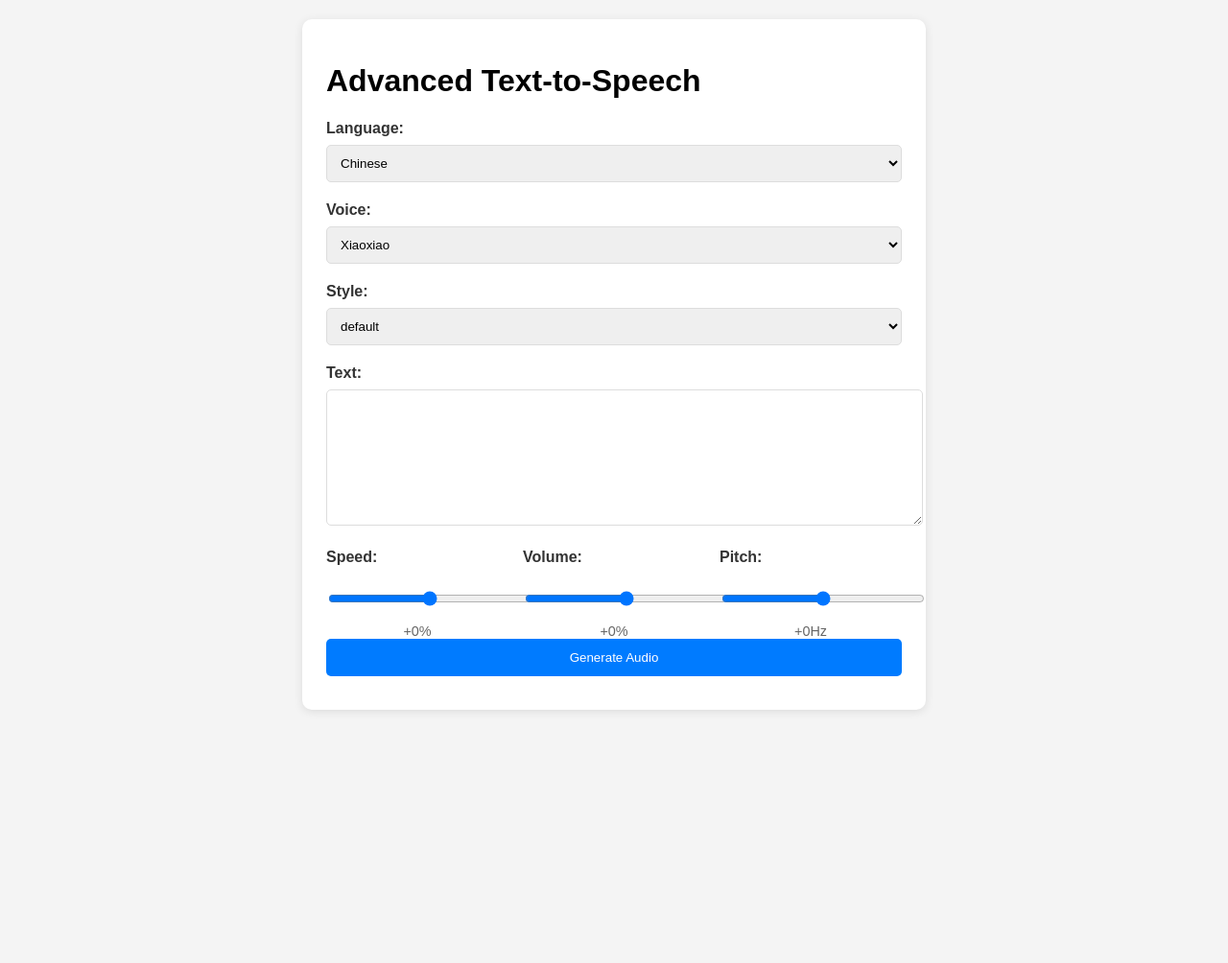
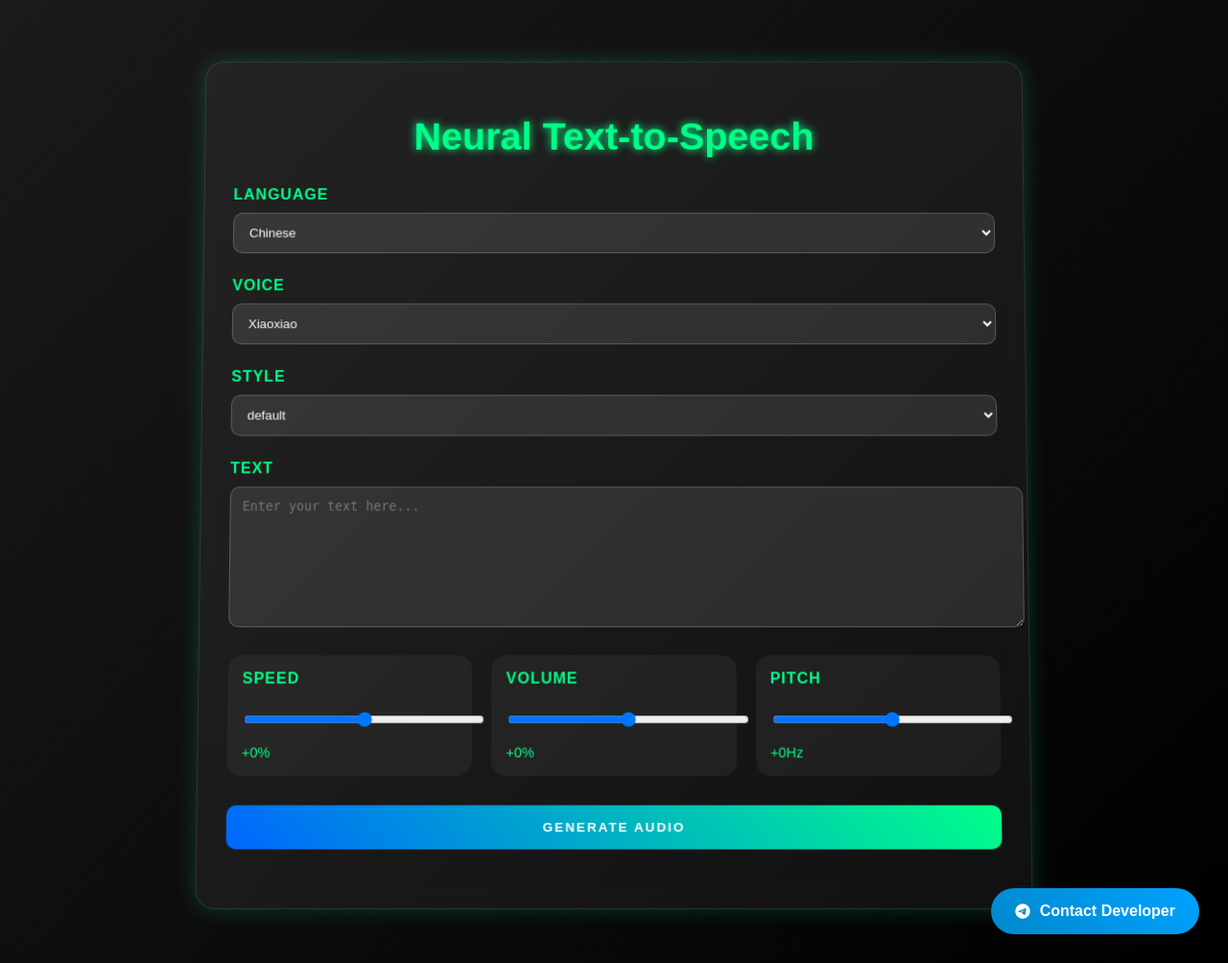
Before and after one commit to abhisheksalv2003/Gemini-pro, a Flask app: page / in a window 1280 px wide. Shown: the whole page at 96% size. Before the commit the page ends 742 px from the top, so only its background shows below. Run offline with Flask 3, Linux system fonts and the light colour scheme.

Commit message:
Update index.html
new ui of webpage

```diff
--- a/templates/index.html
+++ b/templates/index.html
@@ -3,58 +3,230 @@
 <head>
     <meta charset="UTF-8">
     <meta name="viewport" content="width=device-width, initial-scale=1.0">
-    <title>Advanced TTS Generator</title>
+    <title>Futuristic TTS Generator</title>
     <link href="https://cdnjs.cloudflare.com/ajax/libs/font-awesome/6.0.0-beta3/css/all.min.css" rel="stylesheet">
     <style>
-        body { font-family: 'Arial', sans-serif; background: #f4f4f4; margin: 0; padding: 20px; }
-        .container { max-width: 600px; margin: auto; background: white; padding: 25px; border-radius: 10px; box-shadow: 0 2px 10px rgba(0,0,0,0.1); }
-        .form-group { margin-bottom: 20px; }
-        label { display: block; margin-bottom: 8px; color: #333; font-weight: bold; }
-        select, textarea, input[type="range"] { width: 100%; padding: 10px; border: 1px solid #ddd; border-radius: 5px; }
-        textarea { min-height: 120px; resize: vertical; }
-        .btn { background: #007bff; color: white; padding: 12px 20px; border: none; border-radius: 5px; cursor: pointer; width: 100%; }
-        .btn:hover { background: #0056b3; }
-        .controls { display: grid; grid-template-columns: repeat(auto-fit, minmax(180px, 1fr)); gap: 15px; }
-        .slider-container { display: flex; flex-direction: column; gap: 5px; }
-        .slider-value { text-align: center; font-size: 0.9em; color: #666; }
-        #audio-preview { margin-top: 20px; text-align: center; }
-        .loading { text-align: center; margin: 10px 0; }
-        .error { color: #dc3545; margin-top: 10px; text-align: center; }
+        :root {
+            --primary: #00ff88;
+            --secondary: #0066ff;
+            --dark: #1a1a1a;
+            --light: #ffffff;
+            --glow: 0 0 10px var(--primary);
+        }
+
+        body {
+            font-family: 'Arial', sans-serif;
+            background: linear-gradient(135deg, var(--dark), #000);
+            margin: 0;
+            min-height: 100vh;
+            color: var(--light);
+            perspective: 1000px;
+            padding: 20px;
+        }
+
+        .container {
+            max-width: 800px;
+            margin: 40px auto;
+            background: rgba(255, 255, 255, 0.05);
+            padding: 30px;
+            border-radius: 20px;
+            backdrop-filter: blur(10px);
+            border: 1px solid rgba(255, 255, 255, 0.1);
+            transform-style: preserve-3d;
+            animation: float 6s ease-in-out infinite;
+            box-shadow: 0 0 20px rgba(0, 255, 136, 0.2);
+        }
+
+        @keyframes float {
+            0%, 100% { transform: translateY(0) rotateX(2deg); }
+            50% { transform: translateY(-20px) rotateX(-2deg); }
+        }
+
+        h1 {
+            color: var(--primary);
+            text-align: center;
+            font-size: 2.5em;
+            margin-bottom: 30px;
+            text-shadow: var(--glow);
+        }
+
+        .form-group {
+            margin-bottom: 25px;
+            transform-style: preserve-3d;
+            transition: transform 0.3s ease;
+        }
+
+        .form-group:hover {
+            transform: translateZ(20px);
+        }
+
+        label {
+            display: block;
+            margin-bottom: 10px;
+            color: var(--primary);
+            font-weight: bold;
+            text-transform: uppercase;
+            letter-spacing: 1px;
+        }
+
+        select, textarea, input[type="range"] {
+            width: 100%;
+            padding: 12px;
+            background: rgba(255, 255, 255, 0.1);
+            border: 1px solid rgba(255, 255, 255, 0.2);
+            border-radius: 10px;
+            color: var(--light);
+            transition: all 0.3s ease;
+        }
+
+        select:hover, textarea:hover {
+            background: rgba(255, 255, 255, 0.15);
+            border-color: var(--primary);
+            box-shadow: var(--glow);
+        }
+
+        textarea {
+            min-height: 120px;
+            resize: vertical;
+        }
+
+        .controls {
+            display: grid;
+            grid-template-columns: repeat(auto-fit, minmax(200px, 1fr));
+            gap: 20px;
+            margin-bottom: 30px;
+        }
+
+        .slider-container {
+            background: rgba(255, 255, 255, 0.05);
+            padding: 15px;
+            border-radius: 15px;
+            transition: transform 0.3s ease;
+        }
+
+        .slider-container:hover {
+            transform: scale(1.02);
+        }
+
+        .slider-value {
+            text-align: center;
+            color: var(--primary);
+            font-size: 0.9em;
+            margin-top: 5px;
+        }
+
+        .btn {
+            background: linear-gradient(45deg, var(--secondary), var(--primary));
+            color: var(--light);
+            padding: 15px 30px;
+            border: none;
+            border-radius: 10px;
+            cursor: pointer;
+            width: 100%;
+            font-weight: bold;
+            text-transform: uppercase;
+            letter-spacing: 2px;
+            transition: all 0.3s ease;
+            margin-bottom: 15px;
+        }
+
+        .btn:hover {
+            transform: translateY(-2px);
+            box-shadow: var(--glow);
+        }
+
+        #audio-preview {
+            margin-top: 30px;
+            text-align: center;
+        }
+
+        audio {
+            width: 100%;
+            margin-bottom: 15px;
+        }
+
+        .telegram-button {
+            position: fixed;
+            bottom: 30px;
+            right: 30px;
+            background: linear-gradient(45deg, #0088cc, #00a2ff);
+            color: white;
+            padding: 15px 25px;
+            border-radius: 50px;
+            text-decoration: none;
+            display: flex;
+            align-items: center;
+            gap: 10px;
+            font-weight: bold;
+            transition: all 0.3s ease;
+            z-index: 1000;
+        }
+
+        .telegram-button:hover {
+            transform: translateY(-5px);
+            box-shadow: 0 5px 15px rgba(0, 136, 204, 0.4);
+        }
+
+        .loading {
+            text-align: center;
+            color: var(--primary);
+            margin: 20px 0;
+        }
+
+        .error {
+            color: #ff4444;
+            text-align: center;
+            margin-top: 15px;
+        }
+
+        /* Custom scrollbar */
+        ::-webkit-scrollbar {
+            width: 10px;
+        }
+
+        ::-webkit-scrollbar-track {
+            background: rgba(255, 255, 255, 0.1);
+        }
+
+        ::-webkit-scrollbar-thumb {
+            background: var(--primary);
+            border-radius: 5px;
+        }
     </style>
 </head>
 <body>
     <div class="container">
-        <h1>Advanced Text-to-Speech</h1>
+        <h1>Neural Text-to-Speech</h1>
         <form id="tts-form">
             <div class="form-group">
-                <label for="language">Language:</label>
+                <label for="language">Language</label>
                 <select id="language" name="language" required></select>
             </div>
             <div class="form-group">
-                <label for="voice">Voice:</label>
+                <label for="voice">Voice</label>
                 <select id="voice" name="voice" required></select>
             </div>
             <div class="form-group">
-                <label for="style">Style:</label>
+                <label for="style">Style</label>
                 <select id="style" name="style"></select>
             </div>
             <div class="form-group">
-                <label for="text">Text:</label>
-                <textarea id="text" name="text" required></textarea>
+                <label for="text">Text</label>
+                <textarea id="text" name="text" required placeholder="Enter your text here..."></textarea>
             </div>
             <div class="controls">
                 <div class="slider-container">
-                    <label for="rate">Speed:</label>
+                    <label for="rate">Speed</label>
                     <input type="range" id="rate" name="rate" min="-50" max="50" value="0" step="1">
                     <span class="slider-value" id="rate-value">+0%</span>
                 </div>
                 <div class="slider-container">
-                    <label for="volume">Volume:</label>
+                    <label for="volume">Volume</label>
                     <input type="range" id="volume" name="volume" min="-50" max="50" value="0" step="1">
                     <span class="slider-value" id="volume-value">+0%</span>
                 </div>
                 <div class="slider-container">
-                    <label for="pitch">Pitch:</label>
+                    <label for="pitch">Pitch</label>
                     <input type="range" id="pitch" name="pitch" min="-50" max="50" value="0" step="1">
                     <span class="slider-value" id="pitch-value">+0Hz</span>
                 </div>
@@ -66,12 +238,18 @@
             <div id="error" class="error"></div>
             <div id="audio-preview" style="display: none">
                 <audio id="audio-player" controls></audio>
-                <button id="download-btn" class="btn" style="margin-top: 10px">
+                <button id="download-btn" class="btn">
                     <i class="fas fa-download"></i> Download
                 </button>
             </div>
         </form>
     </div>
+
+    <a href="https://t.me/abhihacks" target="_blank" class="telegram-button">
+        <i class="fab fa-telegram-plane"></i>
+        Contact Developer
+    </a>
+
     <script>
         const voices = {{ voices|tojson|safe }};
         const form = document.getElementById('tts-form');
```
